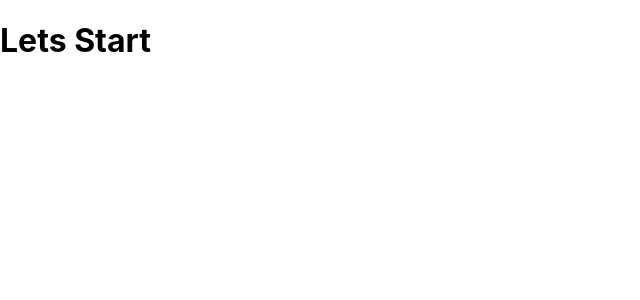
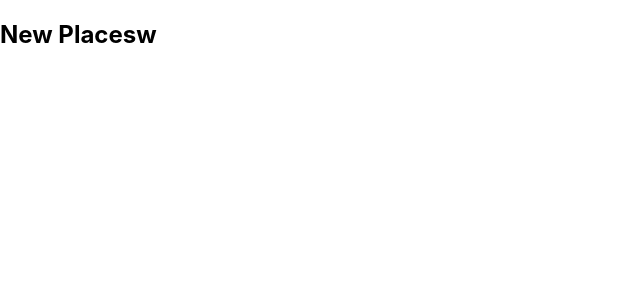
Before and after one commit to ilamkar/MERN-project, a React (Create React App) app: page /places/new in a window 1280 px wide. Shown: the top 300 px of the page, without its empty margins (0-640 px from the left). Built offline with nearby package versions, Linux system fonts and the light colour scheme.

Commit message:
pages and route setup

```diff
--- a/package.json
+++ b/package.json
@@ -8,6 +8,7 @@
     "@testing-library/user-event": "^7.1.2",
     "react": "^16.12.0",
     "react-dom": "^16.12.0",
+    "react-router-dom": "^5.1.2",
     "react-scripts": "3.4.0"
   },
   "scripts": {
--- a/src/App.js
+++ b/src/App.js
@@ -1,9 +1,26 @@
 import React from 'react';
-import logo from './logo.svg';
 import './App.css';
+import {BrowserRouter as Router, Route, Redirect,Switch} from 'react-router-dom';
+import Users from './user/components/pages/Users';
+import NewPlace from './places/components/pages/NewPlace';
 
-function App() {
-  return <h1>Lets Start</h1>;
+const App = ()=> {
+
+  return (
+   <Router>
+     <Switch>
+    <Route path="/users" exact>
+    <Users/>
+    </Route>
+
+    <Route path="/places/new" exact>
+    <NewPlace/>
+    </Route>
+
+    <Redirect to="/users"/>
+    </Switch>
+  </Router>
+  );
 }
 
 export default App;
--- /dev/null
+++ b/src/places/components/pages/NewPlace.js
@@ -0,0 +1,7 @@
+import React from 'react'
+
+const NewPlace =()=>{
+    return <h2>New Placesw</h2>
+}
+
+export default NewPlace;
--- /dev/null
+++ b/src/user/components/pages/Users.js
@@ -0,0 +1,7 @@
+import React from 'react';
+
+const Users=()=>{
+    return <h2>Users Works</h2>
+};
+
+export default Users;
```
Also changed, not shown: 1 other file (tests, documents, lock files or other folders).
